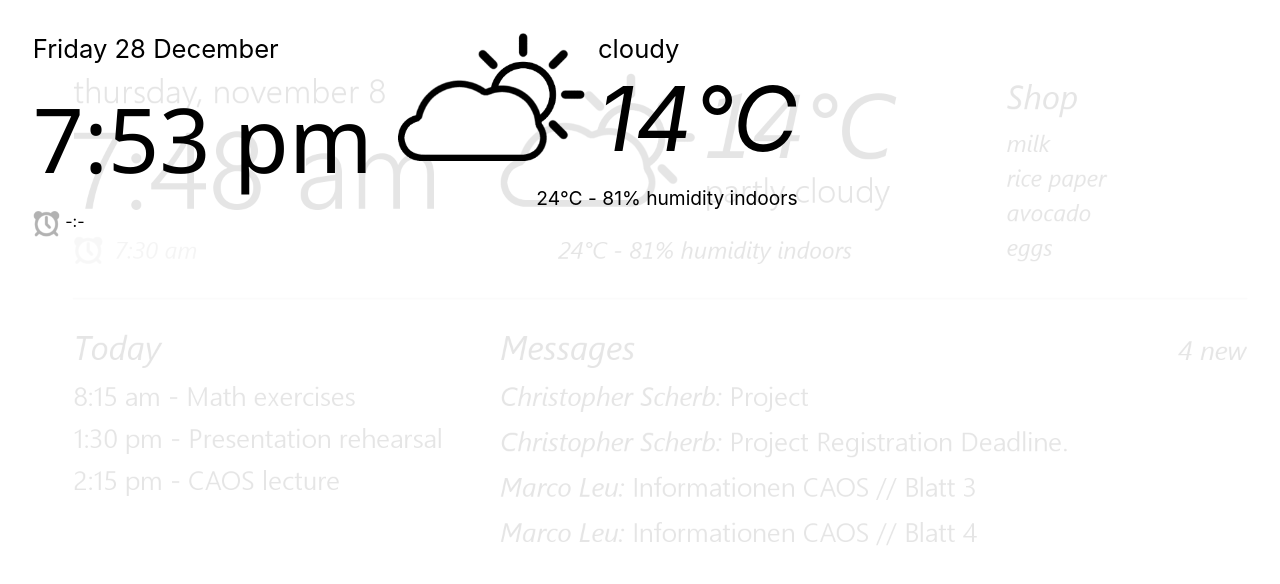
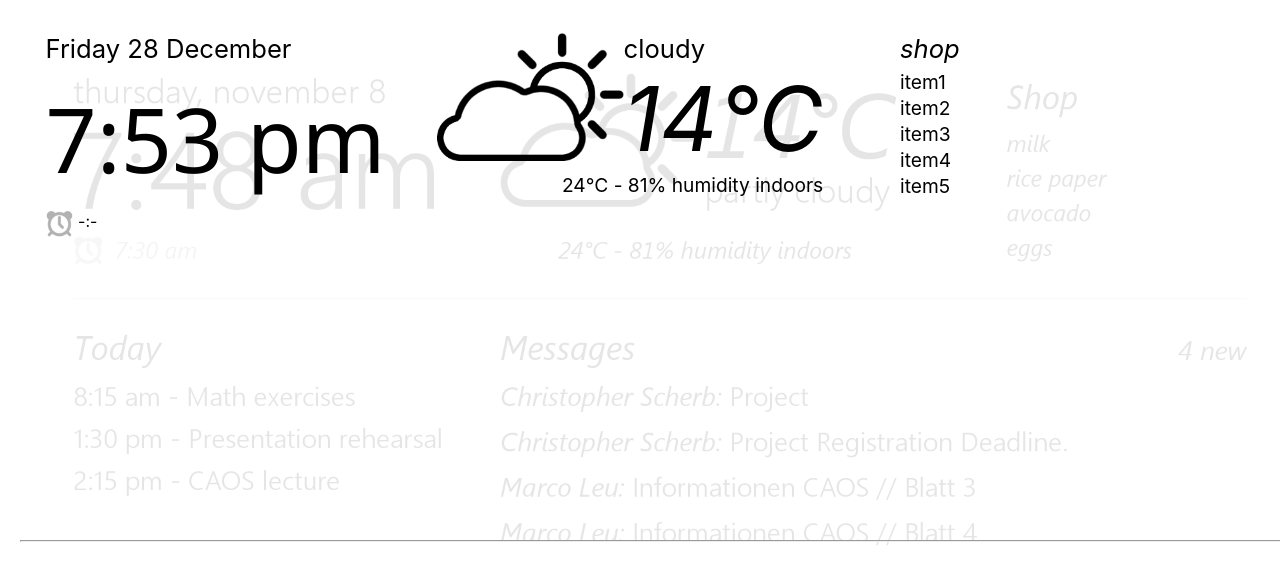
Before and after one commit to dacostaeric/smartpi, a React (Create React App) app in the folder smartpi-react/: page / in a window 1280 px wide. Shown: the top 584 px of the page. Built offline with nearby package versions, Linux system fonts and the light colour scheme.

Commit message:
Add shopping list, make theme scaleable

```diff
--- a/smartpi-react/src/SmartPi.js
+++ b/smartpi-react/src/SmartPi.js
@@ -9,6 +9,7 @@ import Tile from "./component/Tile"
 import Time from "./component/Time";
 import Weather from "./component/Weather";
 import MockupUnderlay from "./component/MockupUnderlay"
+import ShoppingList from "./component/ShoppingList";
 
 const Container = styled.div`
 position: fixed
@@ -34,8 +35,12 @@ export default class SmartPi extends React.Component {
             <Weather temperature={14} text={"cloudy"}
                      sensor={{temperature: 24, humidity: 81}}/>
           </Tile>
+          <Tile>
+            <ShoppingList list={["item1", "item2", "item3", "item4", "item5"]}/>
+          </Tile>
         </JustifyLarge>
       </TopBar>
+      <hr/>
       <BottomBar>
       </BottomBar>
     </Container>)
--- a/smartpi-react/src/component/ShoppingList.js
+++ b/smartpi-react/src/component/ShoppingList.js
@@ -0,0 +1,30 @@
+import React from "react"
+import styled from "styled-components"
+
+import theme from "../theme"
+
+const List = styled.div`
+margin-left: ${theme.shopping.marginLeft}
+`;
+
+const Heading = styled.div`
+font-size: ${theme.shopping.size.heading};
+margin-bottom: ${theme.shopping.headingMargin};
+font-style: italic;
+`;
+
+const Item = styled.div`
+font-size: ${theme.shopping.size.item};
+margin-bottom: ${theme.shopping.itemMargin};
+`;
+
+const ShoppingList = (props) => {
+  return (<List>
+    <Heading>shop</Heading>
+    {
+      props.list.map((item, index) => (<Item key={index}>{item}</Item>))
+    }
+  </List>)
+};
+
+export default ShoppingList
--- a/smartpi-react/src/theme.js
+++ b/smartpi-react/src/theme.js
@@ -1,33 +1,39 @@
+const scale = 1;
+const unit = "vw";
+
 const theme = {
   fontFamily: "Segoe UI",
-  topRowHeight: "40vw",
-  bottomRowHeight: "60vw",
-  smallWidth: "34vw",
-  largeWidth: "66vw",
-  tilePadding: "1vw",
+  topRowHeight: scale * 40 + unit,
+  bottomRowHeight: scale * 60 + unit,
+  smallWidth: scale * 34 + unit,
+  largeWidth: scale * 66 + unit,
+  tilePadding: scale * 1 + unit + " " + scale * 2 + unit,
   size: {
-    large: "7vw",
-    sub: "3vw",
-    small: "1.5vw"
+    large: scale * 7 + unit,
+    sub: scale * 3 + unit,
+    small: scale * 1.5 + unit
   },
   time: {
-    dateTextSize: "2vw",
-    clockSize: "7vw",
-    clockMargin: "1vw",
-    alarmSize: "1.5vw"
+    dateTextSize: scale * 2 + unit,
+    clockSize: scale * 7 + unit,
+    clockMargin: scale * 1 + unit,
+    alarmSize: scale * 1.5 + unit
   },
   weather: {
-    iconHeight: "10vw",
-    temperatureSize: "7vw",
-    weatherTextSize: "2vw",
-    sensorTextSize: "1.5vw",
-    sensorTextMargin: "0px"
+    iconHeight: scale * 10 + unit,
+    temperatureSize: scale * 7 + unit,
+    weatherTextSize: scale * 2 + unit,
+    sensorTextSize: scale * 1.5 + unit,
+    sensorTextMargin: scale * 0 + unit
   },
   shopping: {
+    marginLeft: scale * 2 + unit,
     size: {
-      heading: "2vw",
-      item: "1.5vw"
-    }
+      heading: scale * 2 + unit,
+      item: scale * 1.5 + unit
+    },
+    headingMargin: scale * .5 + unit,
+    itemMargin: scale * .15 + unit
   }
 };
 
```
